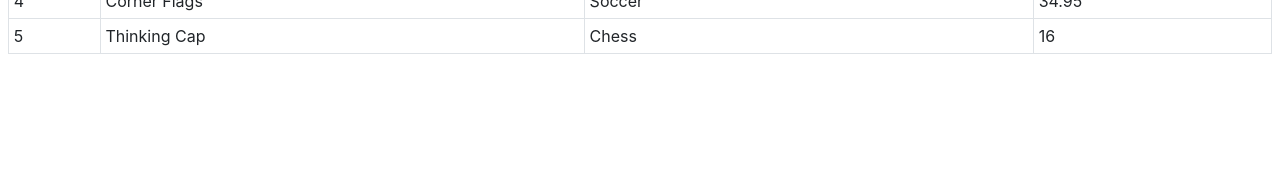
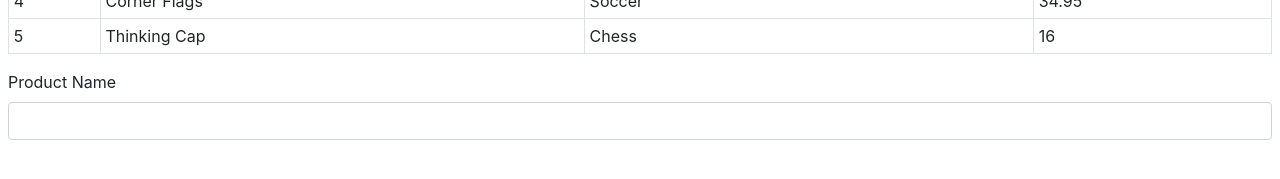
Before and after one commit to ArtDecade/pro-angular-9-moi, an Angular app in the folder ang-example/: page / in a window 1280 px wide. Shown: the part 203-382 px from the top of the page. Built offline with nearby package versions, Linux system fonts and the light colour scheme.

Commit message:
Through Listing 14-7. I adapted <input> element for TS, adding a $any(...) cast in the template.

```diff
--- a/ang-example/src/app/template.html
+++ b/ang-example/src/app/template.html
@@ -17,4 +17,8 @@
             <td>{{item.price}}</td>
         </tr>
     </table>
+    <div class="form-group">
+        <label>Product Name</label>
+        <input class="form-control" (input)="selectedProduct=$any($event.target).value" />
+    </div>
 </div>
```
